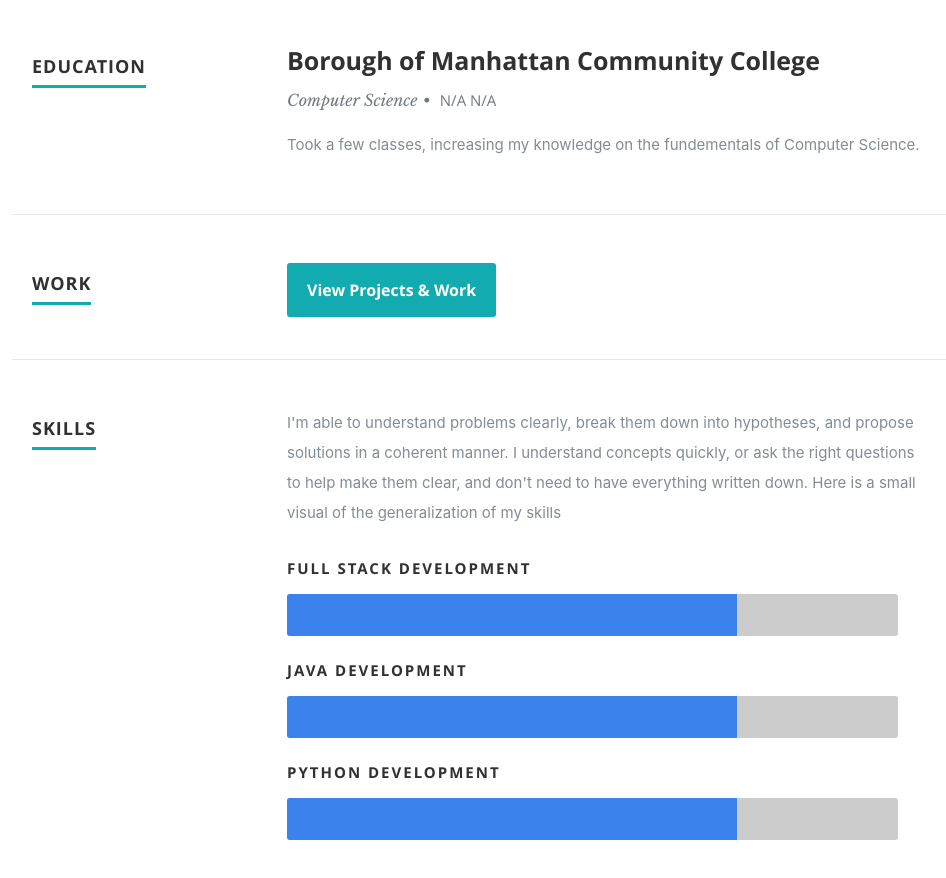
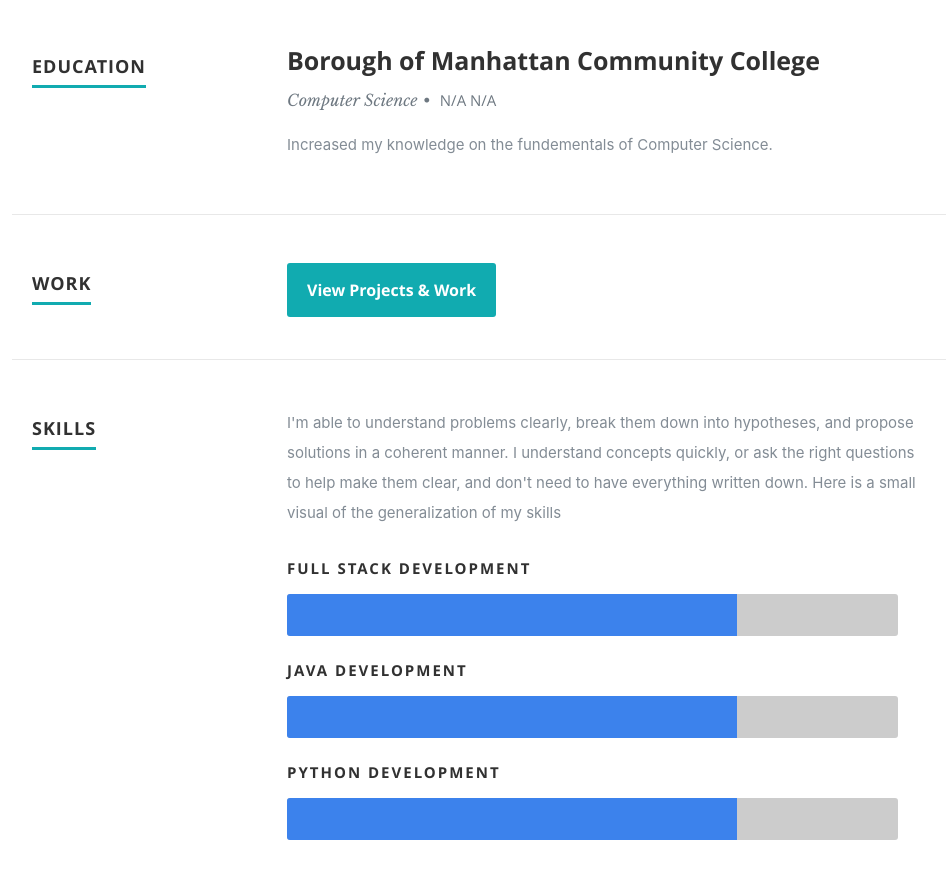
Before and after one commit to DrGloo/Portfolio, a React (Create React App) app: page / in a window 1280 px wide. Shown: the part 1360-2238 px from the top of the page, without its empty margins (118-1064 px from the left). Built offline with nearby package versions, Linux system fonts and the light colour scheme.

Commit message:
Minor text change

```diff
--- a/src/resumeData.js
+++ b/src/resumeData.js
@@ -32,7 +32,7 @@ let resumeData = {
         "specialization":"Computer Science",
         "MonthOfPassing":"N/A",
         "YearOfPassing":"N/A",
-        "Achievements":"Took a few classes, increasing my knowledge on the fundementals of Computer Science."
+        "Achievements":"Increased my knowledge on the fundementals of Computer Science."
       },
     ],
     "skillsDescription":"I'm able to understand problems clearly, break them down into hypotheses, and propose solutions in a coherent manner. I understand concepts quickly, or ask the right questions to help make them clear, and don't need to have everything written down. Here is a small visual of the generalization of my skills",
```
